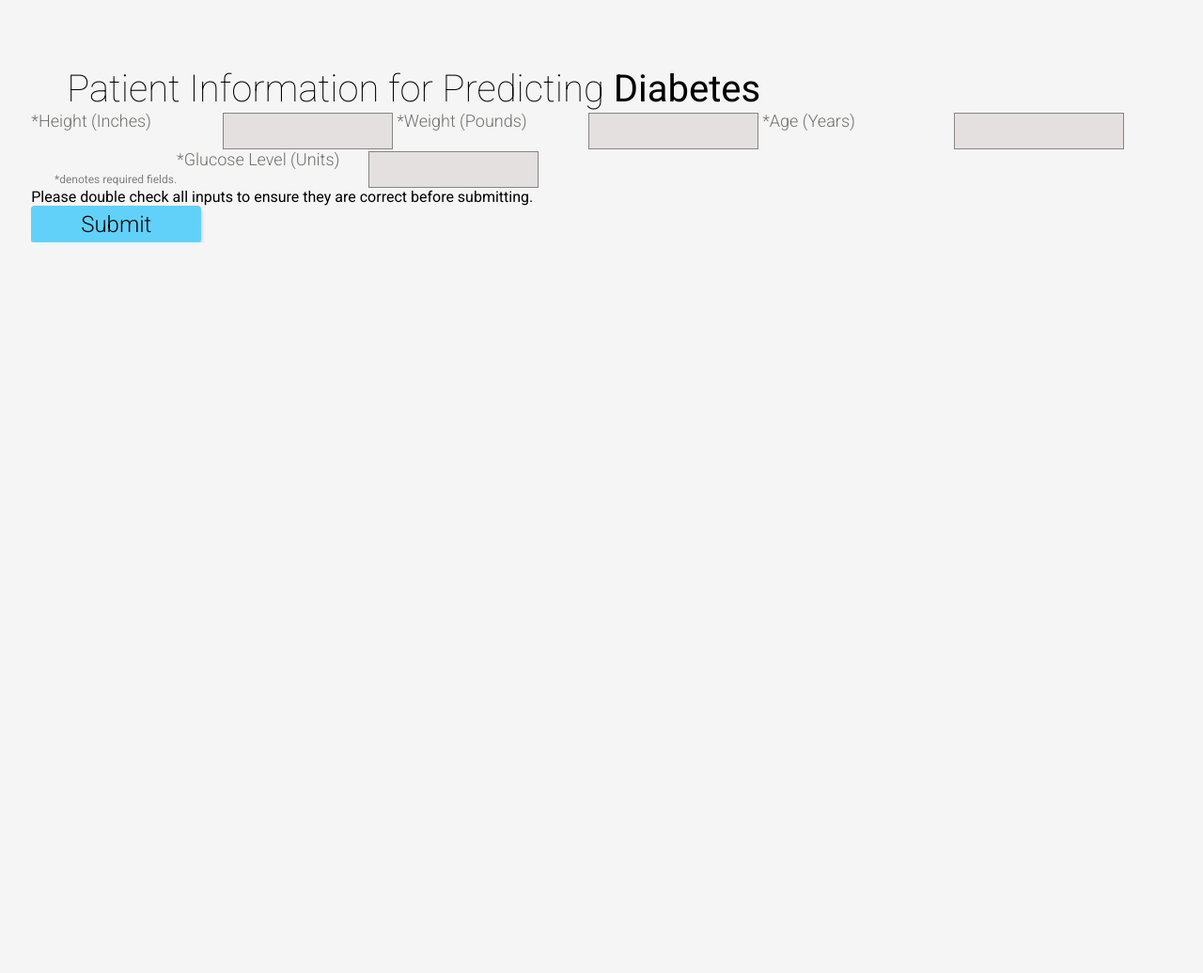
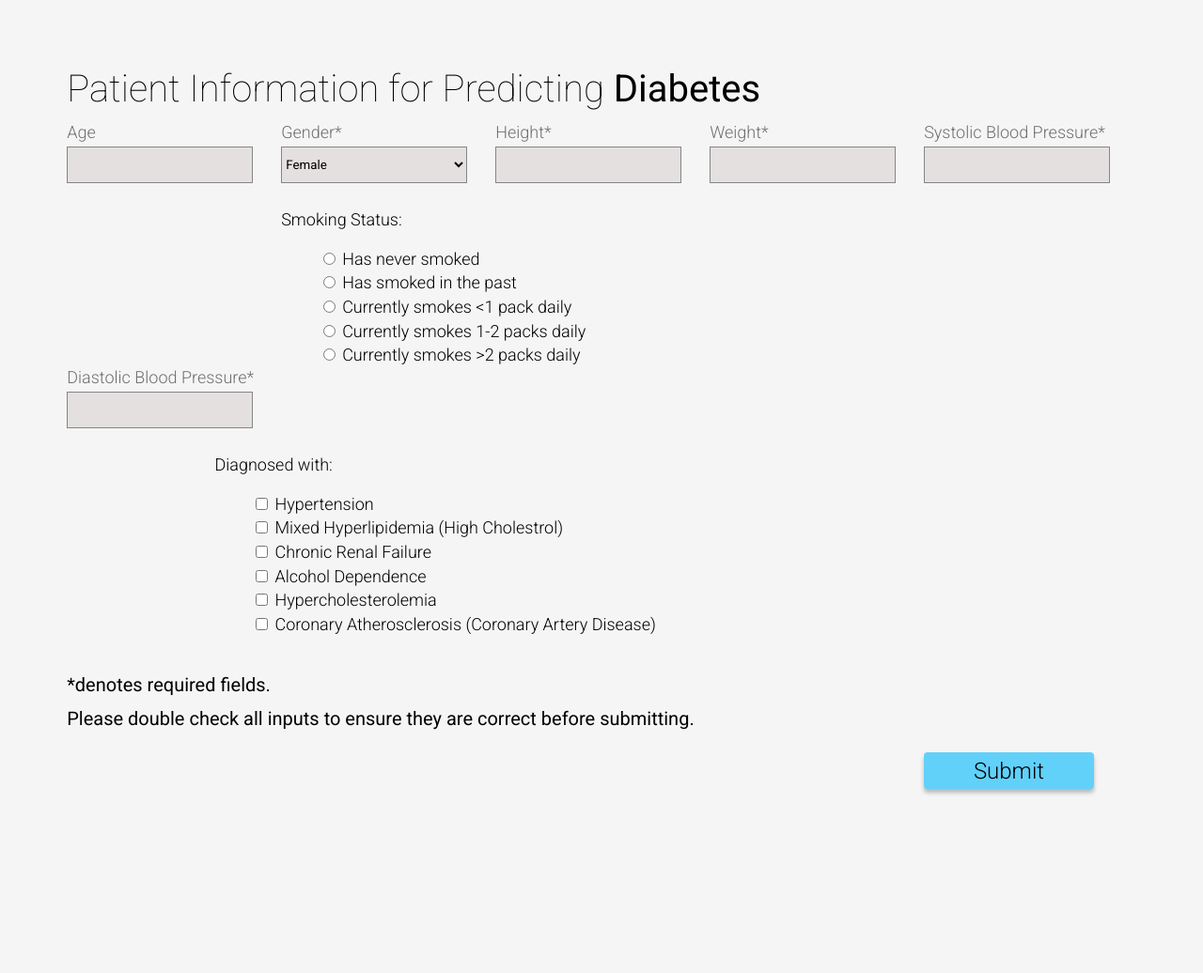
Before and after one commit to ethanliaw16/HealthPredict, a Flask app: page /diabetesinputs in a window 1280 px wide. Shown: the whole page at 94% size. Before the commit the page ends 258 px from the top, so only its background shows below. Run offline with Flask 2, Linux system fonts and the light colour scheme.

Commit message:
modified diabetes form with new inputs and reformatted input page

```diff
--- a/flask_apps/app/forms.py
+++ b/flask_apps/app/forms.py
@@ -1,10 +1,20 @@
 from flask_wtf import FlaskForm
-from wtforms import StringField, SubmitField, TextAreaField, DecimalField
+from wtforms import StringField, SubmitField, DecimalField, RadioField, IntegerField, SelectField, widgets, SelectMultipleField
 from wtforms.validators import DataRequired
 
+class MultiCheckboxField(SelectMultipleField):
+    widget = widgets.ListWidget(prefix_label=False)
+    option_widget = widgets.CheckboxInput()
+
 class DiabetesInputsForm (FlaskForm):
+    age = IntegerField('Age')
+    gender = SelectField('Gender', choices=[('Female', 'Female'), ('Male', 'Male')], validators=[DataRequired()])
     height = DecimalField('Height', places=2, validators=[DataRequired()])
     weight = DecimalField('Weight', places=2, validators=[DataRequired()])
-    age = StringField('Age', validators=[DataRequired()])
-    glucose = DecimalField('Glucose Level', places=2, validators=[DataRequired()])
+    sys_bp = IntegerField('Systolic Blood Pressure', validators=[DataRequired()])
+    dias_bp = IntegerField('Diastolic Blood Pressure', validators=[DataRequired()])
+
+    smoking_status = RadioField('Smoking Status', choices=[('Has never smoked', 'Has never smoked'), ('Has smoked in the past', 'Has smoked in the past'), ('Currently smokes <1 pack daily','Currently smokes <1 pack daily'), ('Currently smokes 1-2 packs daily', 'Currently smokes 1-2 packs daily'), ('Currently smokes >2 packs daily', 'Currently smokes >2 packs daily')])
+    diagnoses = MultiCheckboxField('Diagnosed with:', choices=[('Hypertension', 'Hypertension'), ('Mixed Hyperlipidemia (High Cholestrol)','Mixed Hyperlipidemia (High Cholestrol)'), ('Chronic Renal Failure', 'Chronic Renal Failure'), ('Alcohol Dependence', 'Alcohol Dependence'), ('Hypercholesterolemia', 'Hypercholesterolemia'), ('Coronary Atherosclerosis (Coronary Artery Disease)', 'Coronary Atherosclerosis (Coronary Artery Disease)')])
+
     submit = SubmitField('Submit')
--- a/flask_apps/app/static/input_diabetes.css
+++ b/flask_apps/app/static/input_diabetes.css
@@ -9,6 +9,10 @@
 
 html {
   background-color: #F5F5F5;
+}
+
+form {
+  height: 100%;
 }
 
 .patient-info {
@@ -29,12 +33,27 @@ html {
   font-weight: 400;
 }
 
-.height, .weight, .age, .glucose {
+.height, .weight, .age, .gender, .sys_bp, .dias_bp{
     color: rgb(113,111,109);
     font-size: 14px;
     width: 200px;
+    display: block;
+    margin-bottom: 5px;
+  }
+
+  .age-div, .gender-div, .height-div, .weight-div, .sys_bp-div, .dias_bp-div {
     display: inline-block;
-    margin-bottom: 5px;
+    margin-right: 2%;
+    margin-top: 1%;
+  }
+
+  .smoking_status-div, .diagnoses_div {
+    display: inline-block;
+    margin-top: 2%;
+  }
+
+  .diagnoses_div {
+    margin-left: 13.1%;
   }
 
 label {
@@ -55,16 +74,17 @@ input[type="text"] {
   }
 
 .input {
-    padding-left: 2%;
+    margin-left: 5%;
   }
 
 
 .input-boxes {
-  width: 181px;
+  width: 198px;
   height: 39px;
   background: #E4E0E0;
   border: 1px solid #858585;
   box-sizing: border-box;
+  display: inline-block;
     /* margin-left: 1%;
     display: inline-block;
     margin-right: 60%;
@@ -77,16 +97,24 @@ input[type="text"] {
     display: inline-block; */
 }
 
+.input-boxes-large {
+  width: 500px;
+  height: 180px;
+
+}
+
+li {
+  padding-top: 1%;
+}
+
 .required {
-    float: left;
-    padding-top: 25px;
-    padding-left: 2%;
-    font-size: 12px;
-    color: gray;
+    font-size: 20px;
+
+    display: block;
 
   }
 
-a {
+/* a {
     text-decoration: none;
     color: #5DBFE2;
     font-size: 16px;
@@ -99,9 +127,22 @@ a {
   .bar {
     background-color:rgb(233, 231, 231);
 
-  }
+  } */
+
+.double-check {
+  font-size: 20px;
+  margin-top: 1%;
+  margin-bottom: 2%;
+}
+
+.submit_data_div {
+  height: 50px;
+
+}
 
 .submit_data {
+    float: right;
+    margin-right: 9%;
     width: 181px;
     height: 39px;
     font-size: 24px;
--- a/flask_apps/app/templates/input_diabetes.html
+++ b/flask_apps/app/templates/input_diabetes.html
@@ -6,8 +6,38 @@
   <div class="input">
     <form class="form" #f="ngForm" action='' method='POST'>
       {{ form.hidden_tag() }}
+
+      <div class="age-div">
+      <div class="age">
+          <label for="age">Age</label>
+        </div>
+        {% if form.age.errors %}
+        {{ form.age(class="input-boxes") }}
+        {% for error in form.age.errors %}
+        <div class="error">{{ error }}</div>
+        {% endfor %}
+        {% else %}
+        {{ form.age(class="input-boxes") }}
+        {% endif %}
+      </div>
+
+      <div class="gender-div">
+      <div class="gender">
+          <label for="gender">Gender*</label>
+        </div>
+        {% if form.gender.errors %}
+        {{ form.gender(class="input-boxes") }}
+        {% for error in form.gender.errors %}
+        <div class="error">{{ error }}</div>
+        {% endfor %}
+        {% else %}
+        {{ form.gender(class="input-boxes") }}
+        {% endif %}
+      </div>
+
+      <div class="height-div">
       <div class="height">
-        <label for="height">*Height (Inches)</label>
+        <label for="height">Height*</label>
       </div>
       {% if form.height.errors %}
       {{ form.height(class="input-boxes") }}
@@ -17,9 +47,11 @@
       {% else %}
       {{ form.height(class="input-boxes") }}
       {% endif %}
+    </div>
 
+    <div class="weight-div">
       <div class="weight">
-        <label for="weight">*Weight (Pounds)</label>
+        <label for="weight">Weight*</label>
       </div>
       {% if form.weight.errors %}
       {{ form.weight(class="input-boxes") }}
@@ -29,31 +61,63 @@
       {% else %}
       {{ form.weight(class="input-boxes") }}
       {% endif %}
+    </div>
 
-      <div class="age">
-        <label for="age">*Age (Years)</label>
+    <div class="sys_bp-div">
+      <div class="sys_bp">
+        <label for="sys_bp">Systolic Blood Pressure*</label>
       </div>
-      {% if form.age.errors %}
-      {{ form.age(class="input-boxes") }}
-      {% for error in form.age.errors %}
+      {% if form.sys_bp.errors %}
+      {{ form.sys_bp(class="input-boxes") }}
+      {% for error in form.sys_bp.errors %}
       <div class="error">{{ error }}</div>
       {% endfor %}
       {% else %}
-      {{ form.age(class="input-boxes") }}
+      {{ form.sys_bp(class="input-boxes") }}
       {% endif %}
+    </div>
 
-      <div class="glucose">
-        <label for="glucose">*Glucose Level (Units)</label>
+    <div class="dias_bp-div">
+      <div class="dias_bp">
+          <label for="dias_bp">Diastolic Blood Pressure*</label>
+        </div>
+        {% if form.dias_bp.errors %}
+        {{ form.dias_bp(class="input-boxes") }}
+        {% for error in form.dias_bp.errors %}
+        <div class="error">{{ error }}</div>
+        {% endfor %}
+        {% else %}
+        {{ form.dias_bp(class="input-boxes") }}
+        {% endif %}
       </div>
-      {% if form.glucose.errors %}
-      {{ form.glucose(class="input-boxes") }}
-      {% for error in form.glucose.errors %}
-      <div class="error">{{ error }}</div>
-      {% endfor %}
-      {% else %}
-      {{ form.glucose(class="input-boxes") }}
-      {% endif %}
 
+      <div class="smoking_status-div">
+      <div class="smoking_status">
+          <label for="smoking_status">Smoking Status:</label>
+        </div>
+        {% if form.smoking_status.errors %}
+        {{ form.smoking_status(class="input-boxes-large") }}
+        {% for error in form.smoking_status.errors %}
+        <div class="error">{{ error }}</div>
+        {% endfor %}
+        {% else %}
+        {{ form.smoking_status(class="input-boxes-large") }}
+        {% endif %}
+      </div>
+
+      <div class="diagnoses_div">
+      <div class="diagnoses">
+          <label for="diagnoses">Diagnosed with:</label>
+        </div>
+        {% if form.diagnoses.errors %}
+        {{ form.diagnoses(class="input-boxes-large") }}
+        {% for error in form.diagnoses.errors %}
+        <div class="error">{{ error }}</div>
+        {% endfor %}
+        {% else %}
+        {{ form.diagnoses(class="input-boxes-large") }}
+        {% endif %}
+      </div>
 
       <div class="required">
         *denotes required fields.
```
